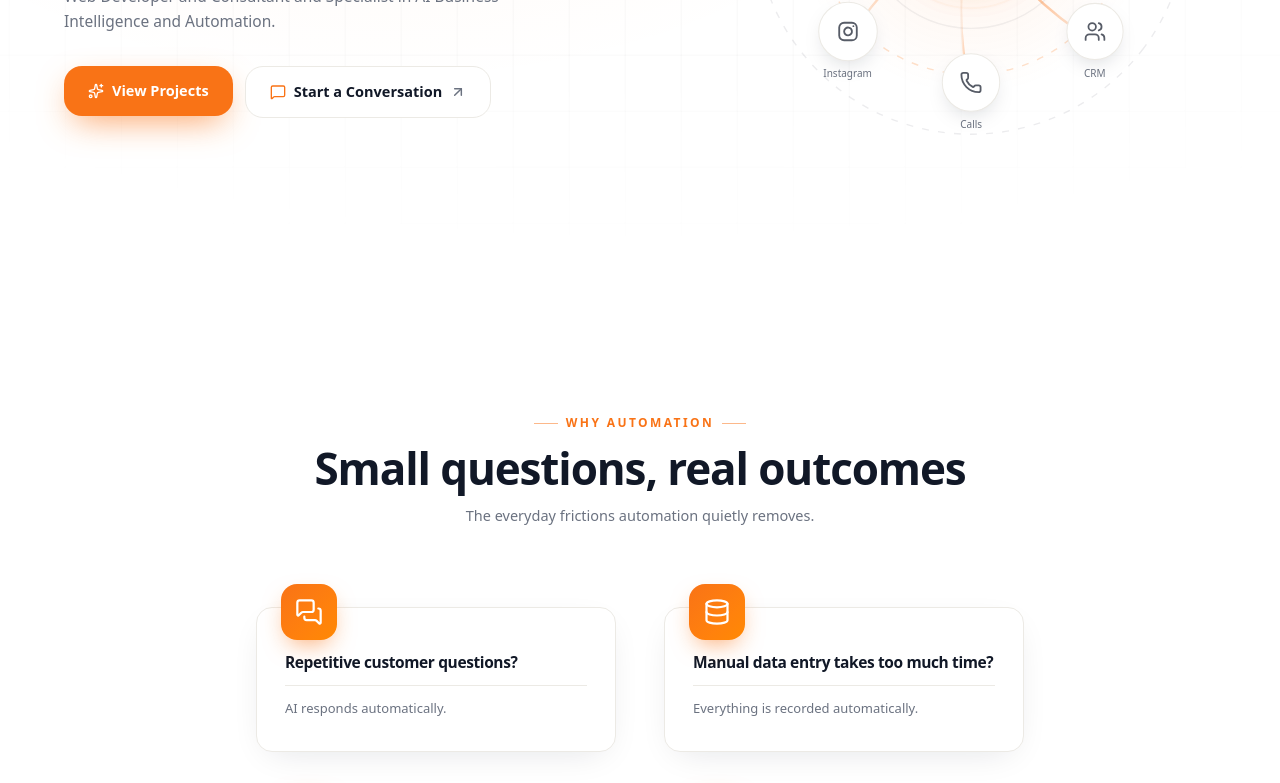
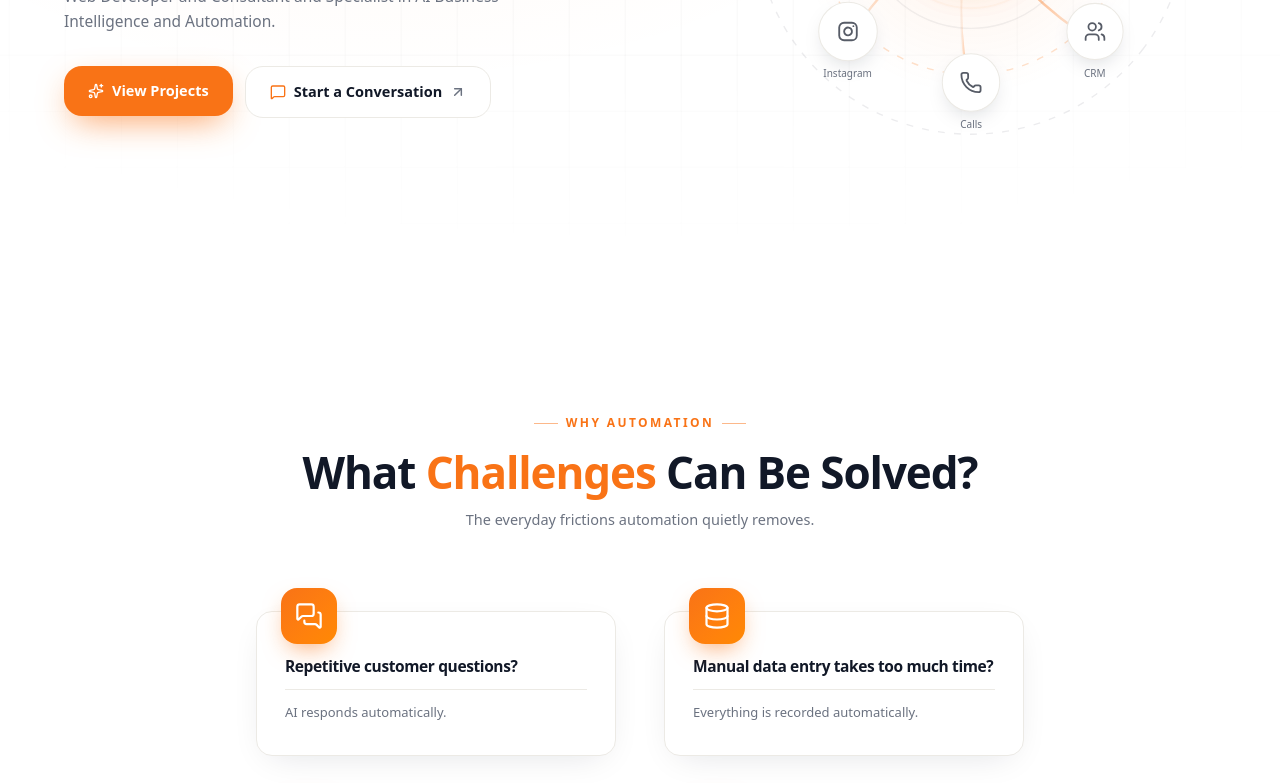
Before and after one commit to homayounKheiri/my-portfolio, a Next.js app: page / in a window 1280 px wide. Shown: the part 514-1297 px from the top of the page. Built offline with nearby package versions, Linux system fonts and the light colour scheme.

Commit message:
99dc639a-df27-41f6-8db9-680598487afb

```diff
--- a/src/components/sections/challenge-solution.tsx
+++ b/src/components/sections/challenge-solution.tsx
@@ -76,9 +76,9 @@ export function ChallengeSolution() {
             whileInView={{ opacity: 1, y: 0 }}
             viewport={{ once: true, margin: "-80px" }}
             transition={{ duration: 0.7, ease: EASE, delay: 0.05 }}
-            className="mt-3 text-3xl font-semibold tracking-tight text-ink sm:text-4xl md:text-[44px]"
+            className="mt-4 text-balance text-center text-3xl font-bold tracking-tight text-ink sm:text-4xl md:text-[44px] lg:text-left"
           >
-            Small questions, real outcomes
+            What <span className="text-brand">Challenges</span> Can Be Solved?
           </motion.h2>
           <motion.p
             initial={{ opacity: 0, y: 16 }}
```
Also changed, not shown: 1 other file (tests, documents, lock files or other folders).
